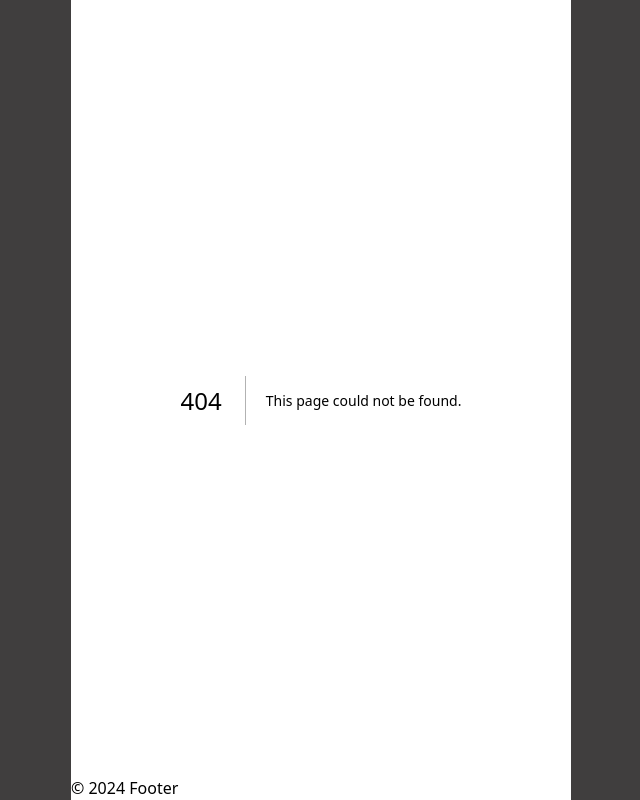
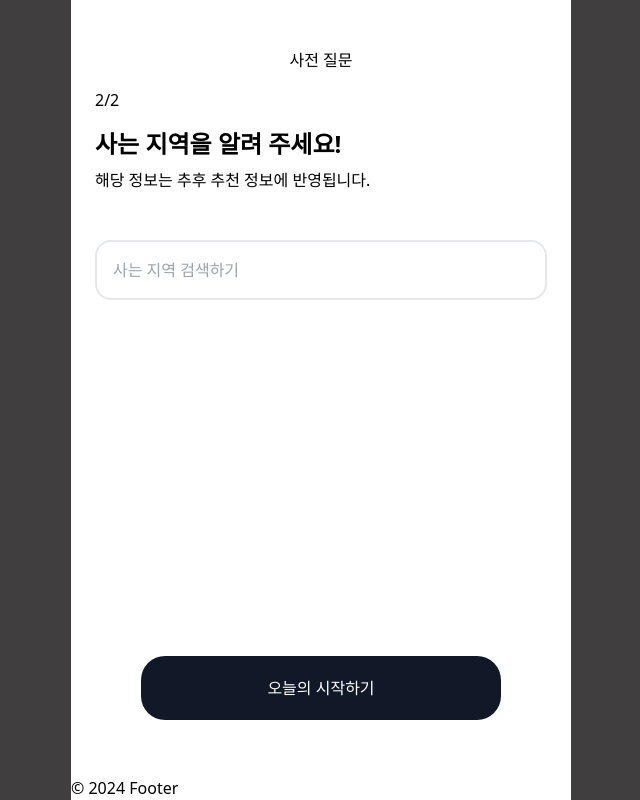
Before and after one commit to OneulUi/client, a Next.js app: page /location in a window 1280 px wide. Before the commit this address had no page. Shown: the whole page, without its empty margins (319-959 px from the left). Built offline with nearby package versions, Linux system fonts and the light colour scheme.

Commit message:
Feat: Location 페이지 생성

```diff
--- /dev/null
+++ b/app/location/page.tsx
@@ -0,0 +1,24 @@
+import Button from "@/components/button/Button";
+import SurveyComponent from "@/components/survey/SurveyComponent";
+
+export default function Location() {
+  return (
+    <main className="flex flex-col w-full p-6 m-6">
+      <section className="flex flex-col mb-4">
+        <h2 className="text-center mb-4">사전 질문</h2>
+        <span className="mb-4">2/2</span>
+        <h1 className="text-2xl font-bold mb-2">사는 지역을 알려 주세요!</h1>
+        <div className="font-light mb-4">
+          해당 정보는 추후 추천 정보에 반영됩니다.
+        </div>
+      </section>
+      <section className="flex flex-col justify-center items-center mt-4">
+        <input
+          className="border-2 p-4 w-full rounded-2xl"
+          placeholder="사는 지역 검색하기"
+        />
+        <Button text="오늘의 시작하기" href="/location" />
+      </section>
+    </main>
+  );
+}
```
